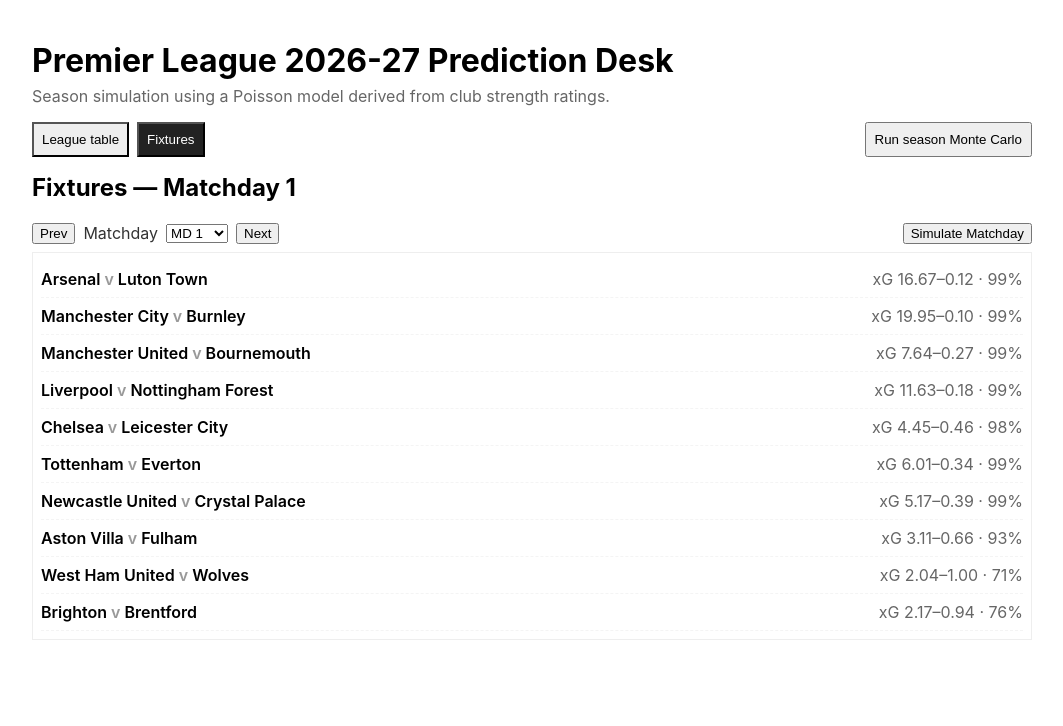
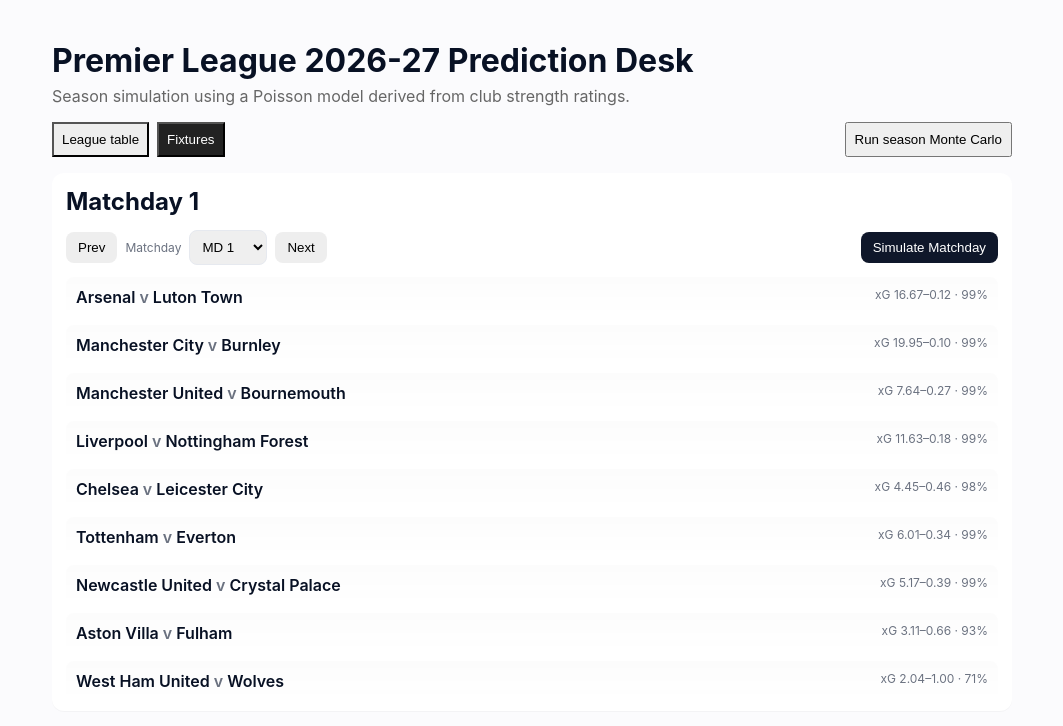
Before and after one commit to umanchanda/wc-prediction, a React (Vite) app in the folder frontend/: page / in a window 1280 px wide. Both pictures are taken after a click on the button "Fixtures". Shown: the top 726 px of the page, without its empty margins (108-1171 px from the left). Built offline with nearby package versions, Linux system fonts and the light colour scheme.

Commit message:
UI: add styles.css; polish LeagueTable, FixturesList, modal, badges

```diff
--- a/frontend/src/pl2026.jsx
+++ b/frontend/src/pl2026.jsx
@@ -1,4 +1,5 @@
 import React, { useState, useMemo } from "react";
+import "./styles.css";
 
 // Premier League 2026-27 Prediction Desk
 // - 20 clubs, double round-robin fixtures (380 matches)
@@ -117,12 +118,17 @@ function pct(v, N) { return `${Math.round((v / N) * 1000) / 10}%`; }
 function LeagueTable({ stats }) {
   const teams = CLUBS.slice().sort((a,b) => stats.avgPoints[b] - stats.avgPoints[a]);
   return (
-    <div>
-      <h2 style={{marginTop:0}}>Projected Table (by avg points)</h2>
-      <table style={{width:'100%', borderCollapse:'collapse'}}>
+    <div className="card league-table">
+      <h2 style={{marginTop:0}}>Projected Table</h2>
+      <table>
         <thead>
-          <tr style={{textAlign:'left'}}>
-            <th>Pos</th><th>Club</th><th>Avg pts</th><th>Champ%</th><th>Top4%</th><th>Releg%</th>
+          <tr>
+            <th style={{width:40}}>Pos</th>
+            <th>Club</th>
+            <th style={{width:90}}>Avg pts</th>
+            <th style={{width:90}}>Champ%</th>
+            <th style={{width:90}}>Top4%</th>
+            <th style={{width:90}}>Releg%</th>
           </tr>
         </thead>
         <tbody>
@@ -131,13 +137,13 @@ function LeagueTable({ stats }) {
             const top4 = stats.rankCounts[t].slice(0,4).reduce((a,b)=>a+b,0);
             const releg = stats.rankCounts[t].slice(-3).reduce((a,b)=>a+b,0);
             return (
-              <tr key={t} style={{borderTop:'1px solid #eee'}}>
-                <td style={{width:40}}>{i+1}</td>
+              <tr key={t}>
+                <td>{i+1}</td>
                 <td>{t}</td>
-                <td style={{width:90}}>{stats.avgPoints[t]}</td>
-                <td style={{width:90}}>{pct(champ, stats.sims)}</td>
-                <td style={{width:90}}>{pct(top4, stats.sims)}</td>
-                <td style={{width:90}}>{pct(releg, stats.sims)}</td>
+                <td>{stats.avgPoints[t]}</td>
+                <td>{pct(champ, stats.sims)}</td>
+                <td>{pct(top4, stats.sims)}</td>
+                <td style={{color:i>=17? 'var(--danger)': i<4 ? 'var(--success)' : 'inherit'}}>{pct(releg, stats.sims)}</td>
               </tr>
             );
           })}
@@ -188,34 +194,35 @@ function FixturesList() {
   }
 
   return (
-    <div>
-      <h2 style={{marginTop:0}}>Fixtures — Matchday {matchday}</h2>
-      <div style={{display:'flex', gap:8, alignItems:'center', marginBottom:8}}>
-        <button onClick={() => setMatchday((md) => Math.max(1, md - 1))}>Prev</button>
-        <label style={{color:'#333'}}>Matchday</label>
+    <div className="card fixtures">
+      <div className="matchday-header">
+        <h2 style={{margin:0}}>Matchday {matchday}</h2>
+      </div>
+      <div className="controls" style={{marginBottom:12}}>
+        <button className="btn" onClick={() => setMatchday((md) => Math.max(1, md - 1))}>Prev</button>
+        <label className="muted small">Matchday</label>
         <select value={matchday} onChange={(e) => { setMatchday(Number(e.target.value)); setSimResults(null); }}>
           {rounds.map((_, i) => <option key={i} value={i+1}>MD {i+1}</option>)}
         </select>
-        <button onClick={() => setMatchday((md) => Math.min(rounds.length, md + 1))}>Next</button>
+        <button className="btn" onClick={() => setMatchday((md) => Math.min(rounds.length, md + 1))}>Next</button>
         <div style={{marginLeft:'auto'}}>
-          <button onClick={() => simulateMatchday(1500)} disabled={runningSim}>{runningSim ? 'Simulating…' : 'Simulate Matchday'}</button>
+          <button className="btn primary" onClick={() => simulateMatchday(1500)} disabled={runningSim}>{runningSim ? 'Simulating…' : 'Simulate Matchday'}</button>
         </div>
       </div>
-      <div style={{maxHeight:420, overflow:'auto', border:'1px solid #eee', padding:8}}>
+
+      <div style={{maxHeight:420, overflow:'auto'}}>
         {cur.map((m, i) => {
           const [lh, la] = expectedGoals(m.home, m.away);
           const probHomeWin = Math.min(0.99, Math.max(0.01, 1 - Math.exp(-(lh - la + 0.2))));
           const sim = simResults ? simResults[i] : null;
           return (
-            <div key={i} style={{display:'flex', justifyContent:'space-between', padding:'8px 0', borderBottom:'1px dashed #f4f4f4'}}>
+            <div key={i} className="match-item">
               <div style={{fontWeight:600, cursor:'pointer'}} onClick={() => setSelectedMatch({ ...m, idx: i })}>
-                {m.home} <span style={{color:'#999'}}>v</span> {m.away}
+                {m.home} <span className="muted">v</span> {m.away}
               </div>
-              <div style={{color:'#666', textAlign:'right'}}>
-                <div>xG {lh.toFixed(2)}–{la.toFixed(2)} · {Math.round(probHomeWin*100)}%</div>
-                {sim && <div style={{fontSize:12, color:'#444'}}>
-                  {sim.homeWinPct}% / {sim.drawPct}% / {sim.awayWinPct}% • {sim.avgHomeGoals}-{sim.avgAwayGoals}
-                </div>}
+              <div style={{textAlign:'right'}}>
+                <div className="muted small">xG {lh.toFixed(2)}–{la.toFixed(2)} · {Math.round(probHomeWin*100)}%</div>
+                {sim && <div className="small">{sim.homeWinPct}% / {sim.drawPct}% / {sim.awayWinPct}% • {sim.avgHomeGoals}-{sim.avgAwayGoals}</div>}
               </div>
             </div>
           );
@@ -223,10 +230,10 @@ function FixturesList() {
       </div>
 
       {selectedMatch && (
-        <div style={{position:'fixed', left:0, top:0, right:0, bottom:0, background:'rgba(0,0,0,0.4)', display:'flex', alignItems:'center', justifyContent:'center'}} onClick={() => setSelectedMatch(null)}>
-          <div style={{background:'#fff', padding:20, minWidth:320}} onClick={(e) => e.stopPropagation()}>
+        <div className="modal" onClick={() => setSelectedMatch(null)}>
+          <div className="modal-card" onClick={(e) => e.stopPropagation()}>
             <h3 style={{marginTop:0}}>{selectedMatch.home} v {selectedMatch.away}</h3>
-            <p style={{color:'#666'}}>xG: {expectedGoals(selectedMatch.home, selectedMatch.away).map(x=>x.toFixed(2)).join(' - ')}</p>
+            <p className="muted small">xG: {expectedGoals(selectedMatch.home, selectedMatch.away).map(x=>x.toFixed(2)).join(' - ')}</p>
             {simResults ? (() => {
               const s = simResults[selectedMatch.idx];
               return (
@@ -237,8 +244,8 @@ function FixturesList() {
                   <div style={{marginTop:8}}><strong>Avg score:</strong> {s.avgHomeGoals} - {s.avgAwayGoals}</div>
                 </div>
               );
-            })() : <div style={{color:'#444'}}>No simulation run yet for this matchday.</div>}
-            <div style={{marginTop:12, textAlign:'right'}}><button onClick={() => setSelectedMatch(null)}>Close</button></div>
+            })() : <div className="muted">No simulation run yet for this matchday.</div>}
+            <div style={{marginTop:12, textAlign:'right'}}><button className="btn" onClick={() => setSelectedMatch(null)}>Close</button></div>
           </div>
         </div>
       )}
--- /dev/null
+++ b/frontend/src/styles.css
@@ -0,0 +1,30 @@
+:root{
+  --bg:#fbfbfd; --card:#fff; --muted:#6b7280; --accent:#0f172a; --primary:#0b5cff;
+  --success:#16a34a; --danger:#ef4444; --glass: rgba(15,23,42,0.04);
+}
+*{box-sizing:border-box}
+body{background:var(--bg); font-family:Inter, system-ui, -apple-system, 'Segoe UI', Roboto, 'Helvetica Neue', Arial; color:#081124}
+.app{max-width:1100px; margin:28px auto; padding:20px}
+.header{display:flex; align-items:center; gap:16px}
+.title{font-size:20px; margin:0}
+.subtitle{color:var(--muted); margin-top:2px; font-size:13px}
+.controls{display:flex; gap:8px; align-items:center; margin:14px 0}
+.btn{background:#eee;border:0;padding:8px 12px;border-radius:8px;cursor:pointer}
+.btn.primary{background:var(--accent); color:#fff}
+.btn.ghost{background:transparent;border:1px solid #e6e9ef}
+.btn[disabled]{opacity:0.6; cursor:not-allowed}
+.badge{background:var(--glass); padding:6px 10px; border-radius:999px; font-size:12px; color:var(--muted)}
+.badge.server{background:#e6f2ff; color:var(--primary); border:1px solid rgba(11,92,255,0.08)}
+.grid{display:grid; grid-template-columns: 1fr 420px; gap:18px}
+.card{background:var(--card); border-radius:12px; padding:14px; box-shadow:0 1px 0 rgba(9,9,16,0.03);}
+.league-table table{width:100%; border-collapse:collapse}
+.league-table th{background:#f6f9ff; text-align:left; padding:8px}
+.league-table td{padding:10px; border-top:1px solid #f3f4f6}
+.league-table tbody tr:nth-child(odd){background:linear-gradient(180deg, rgba(11,92,255,0.01), transparent)}
+.fixtures .match-item{display:flex; justify-content:space-between; padding:10px; border-radius:8px; margin-bottom:8px; background:linear-gradient(180deg, rgba(0,0,0,0.01), transparent)}
+.matchday-header{display:flex; align-items:center; gap:8px; margin-bottom:8px}
+.modal{position:fixed; inset:0; background:rgba(2,6,23,0.45); display:flex; align-items:center; justify-content:center}
+.modal .modal-card{background:var(--card); padding:18px; border-radius:10px; min-width:320px}
+.muted{color:var(--muted)}
+.small{font-size:12px}
+.controls select{padding:8px;border-radius:8px;border:1px solid #e6e9ef}
```
